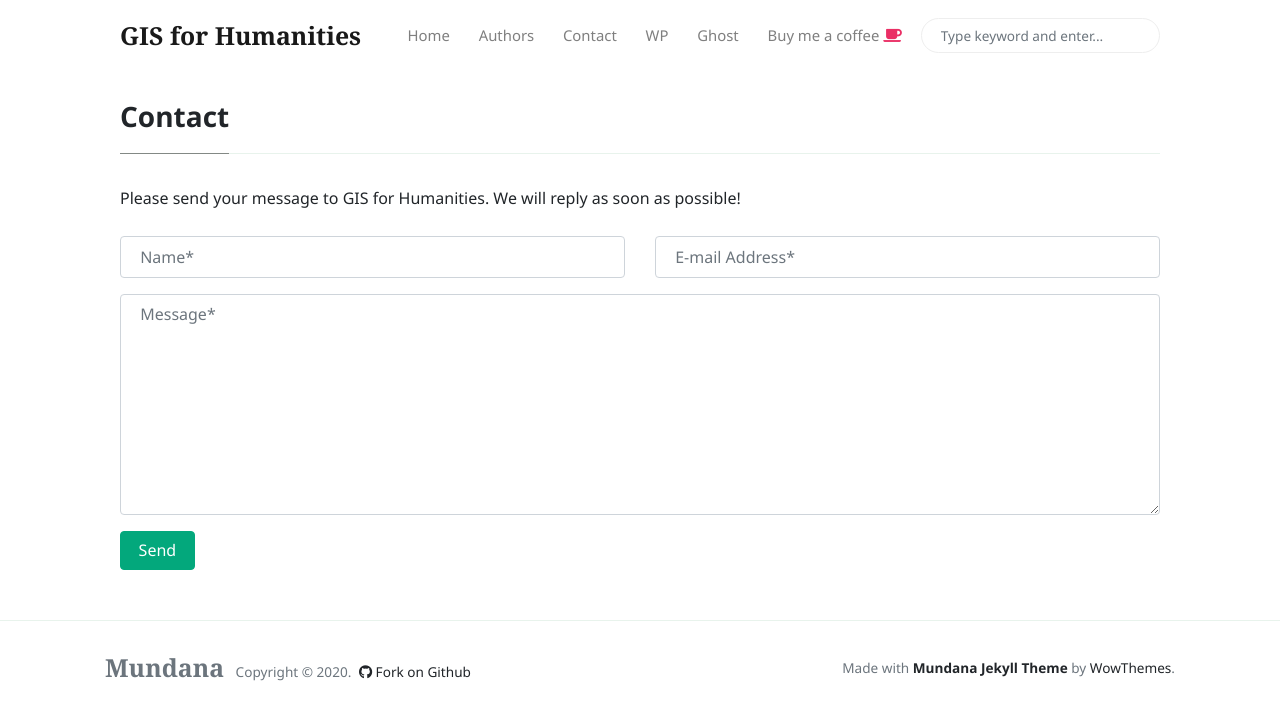
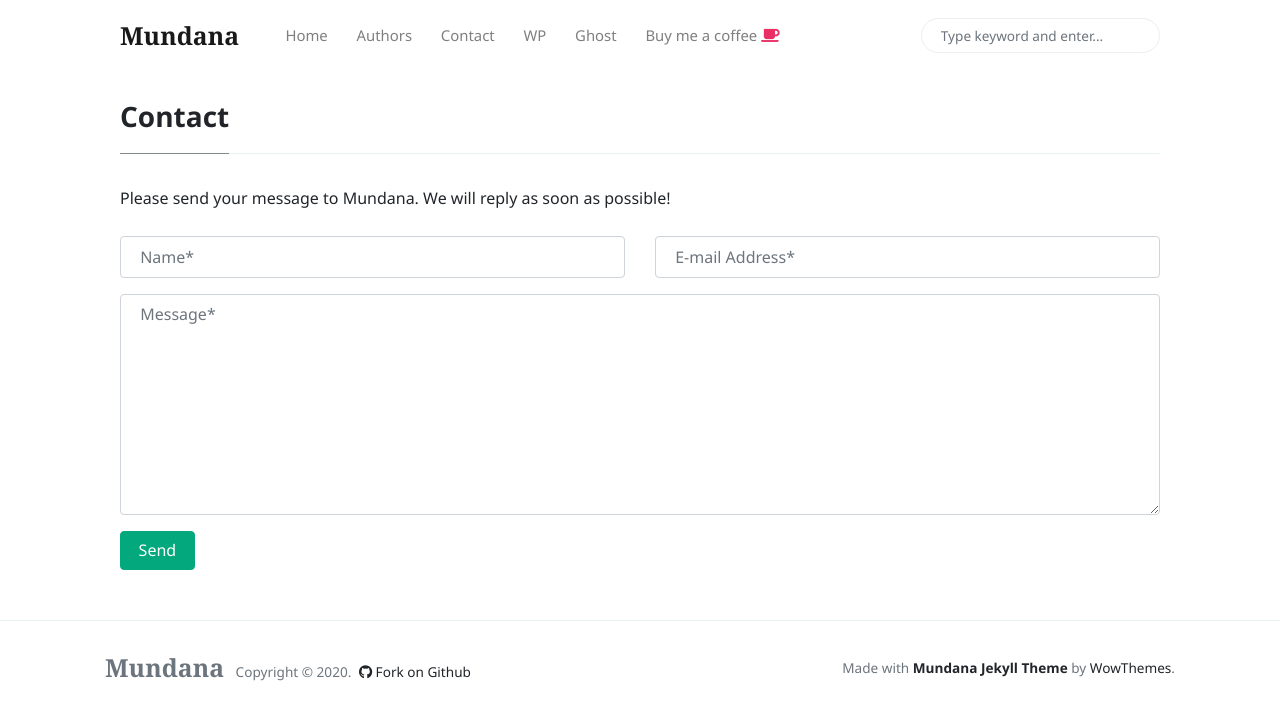
Before and after one commit to pjgerrits/Website_Mundana, a Jekyll site: the page built from _pages/contact.md, in a window 1280 px wide. Shown: the top 720 px of the page. Built offline with Jekyll 4.4.1, drawn with Linux system fonts in a browser that asks for light colours; nearby versions of some CDN libraries.

Commit message:
Revert "Update _config.yml"
This reverts commit 18076709771a7cd33218f3a18b9d17d76a269078.

```diff
--- a/_config.yml
+++ b/_config.yml
@@ -1,12 +1,12 @@
 # Site
-name: 'GIS for Humanities'
-description: 'Website for anyone interested in the use of GIS in Humanities Research'
+name: 'Mundana'
+description: 'Mundana is a free Jekyll theme for awesome people like you, Medium like.'
 logo: 'assets/images/logo.png'
 favicon: 'assets/images/favicon.ico'
 baseurl: ''
 disqus: 'demowebsite'
-email: 'pgerrits@ku.edu.tr'
-mailchimp-list: ''
+email: 'wowthemesnet@gmail.com'
+mailchimp-list: 'https://wowthemes.us11.list-manage.com/subscribe/post?u=8aeb20a530e124561927d3bd8&amp;id=8c3d2d214b'
 
 include: ["_pages"]
 permalink: /:title/
```
